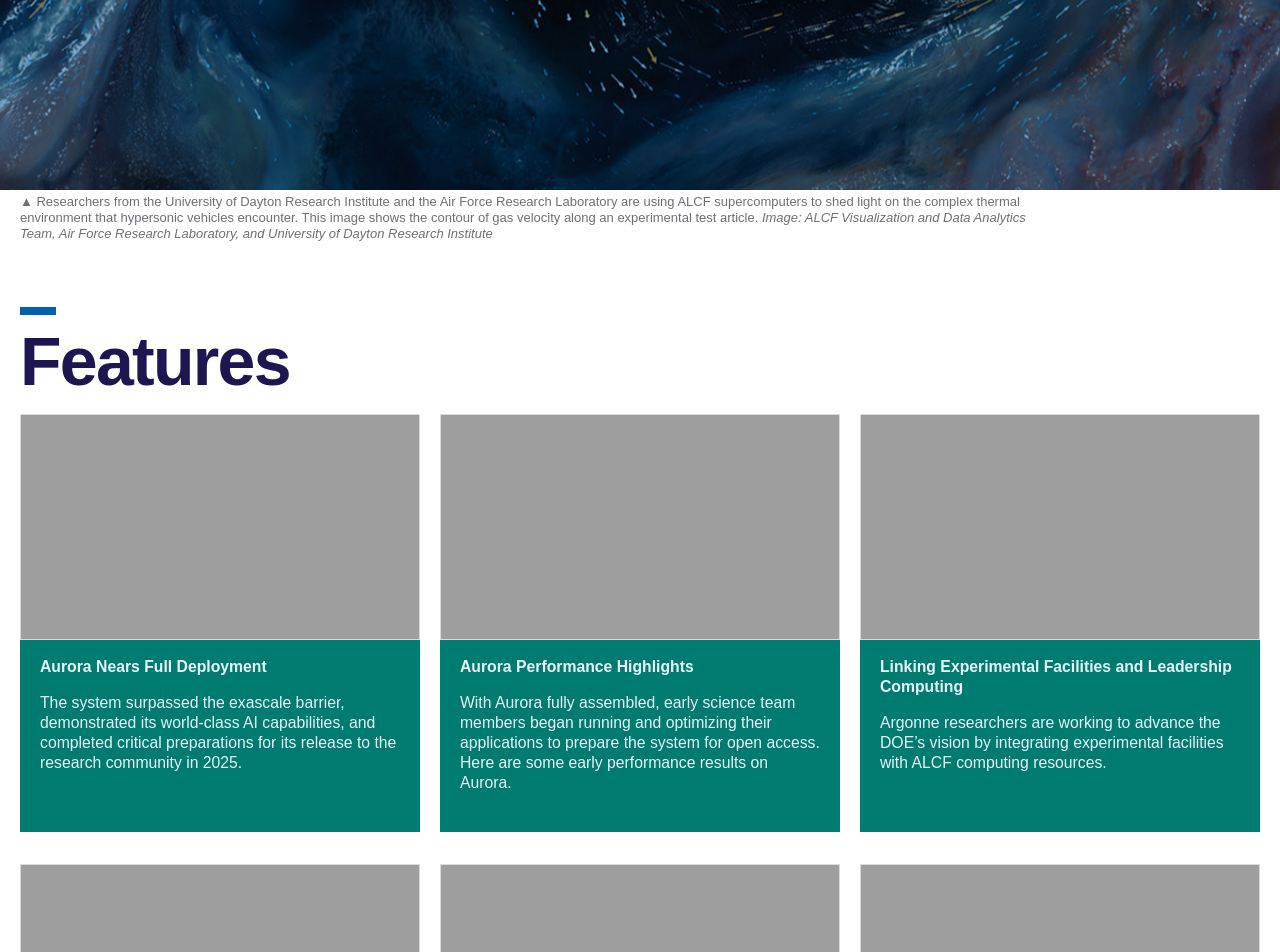
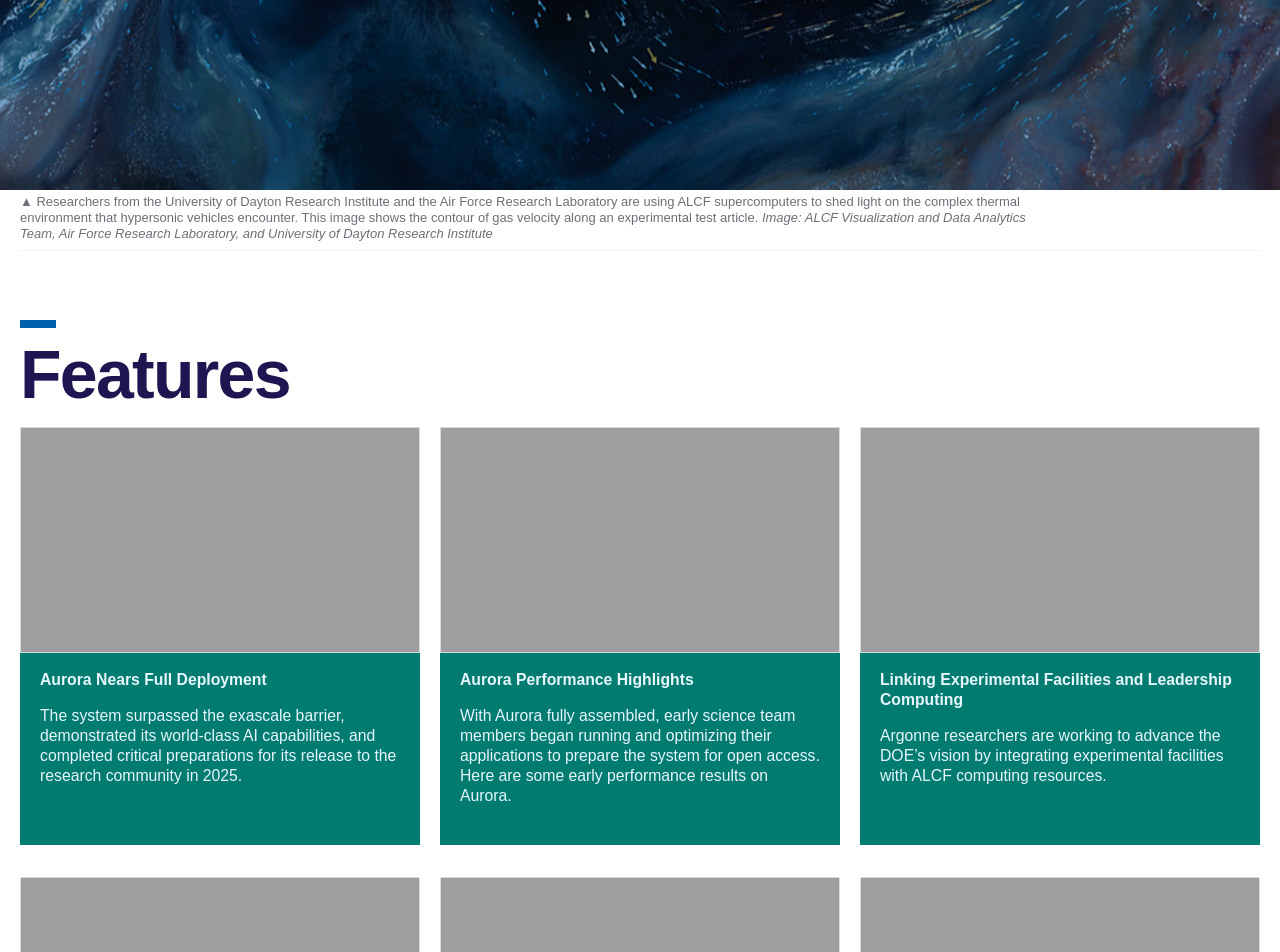
Before and after one commit to argonne-lcf/AR2024, a Jekyll site: the page built from index.md, in a window 1280 px wide. Shown: the part 450-1402 px from the top of the page. Built offline with Jekyll 4.4.1, drawn with Linux system fonts in a browser that asks for light colours; some web fonts are replaced.

Commit message:
caption style update

```diff
--- a/_sass/template/components/_component--home.scss
+++ b/_sass/template/components/_component--home.scss
@@ -126,6 +126,8 @@
 .home--hero-caption {
 	@include grid-parent($config: $grid-full);
 	@include stack(xs);
+	padding-bottom: bl(3);
+	border-bottom: 1px solid color(neutral, XX);
 
 	small {
 		grid-column: 1 / 11;
```
Also changed, not shown: 3 other files.
